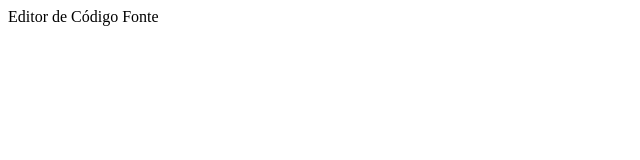
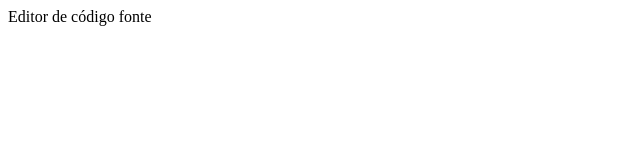
Before and after one commit to andreycoutt/Andrey_Couto, a plain HTML site: page IDE/notepad.html in a window 1280 px wide. Shown: the full height of the page, 0-640 px from the left. Drawn offline with Linux system fonts and the light colour scheme.

Commit message:
Editor do Projeto

```diff
--- a/IDE/notepad.html
+++ b/IDE/notepad.html
@@ -1,6 +1,6 @@
 <!doctype html>
 <html>
   <body>
-    Editor de Código Fonte
+    Editor de código fonte
   </body>
 </html>
```
